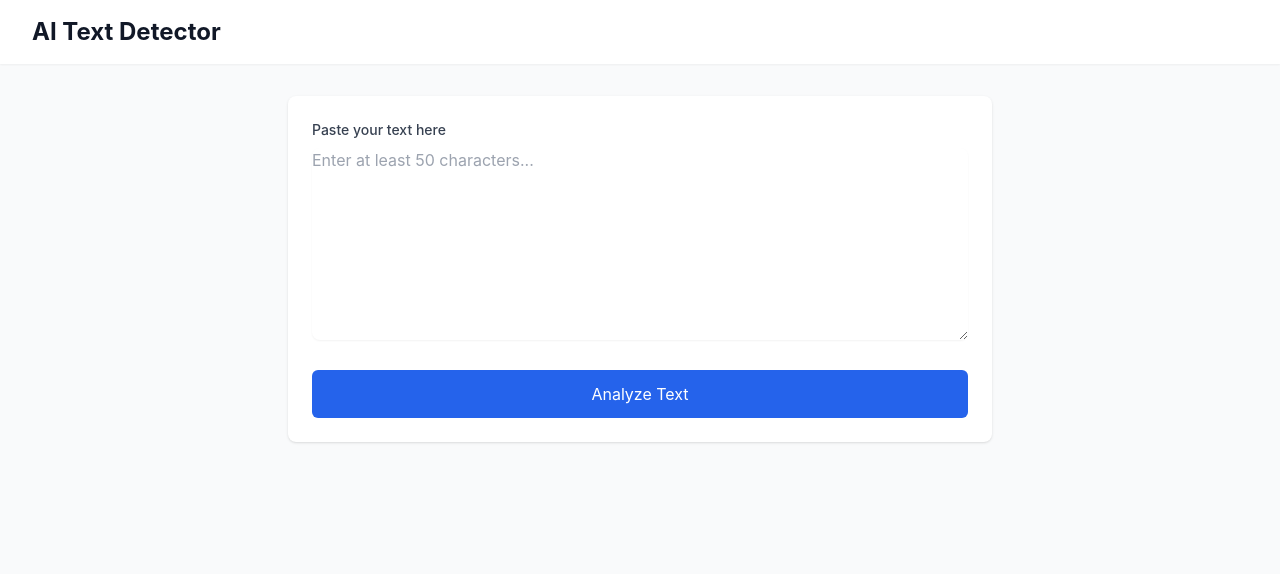
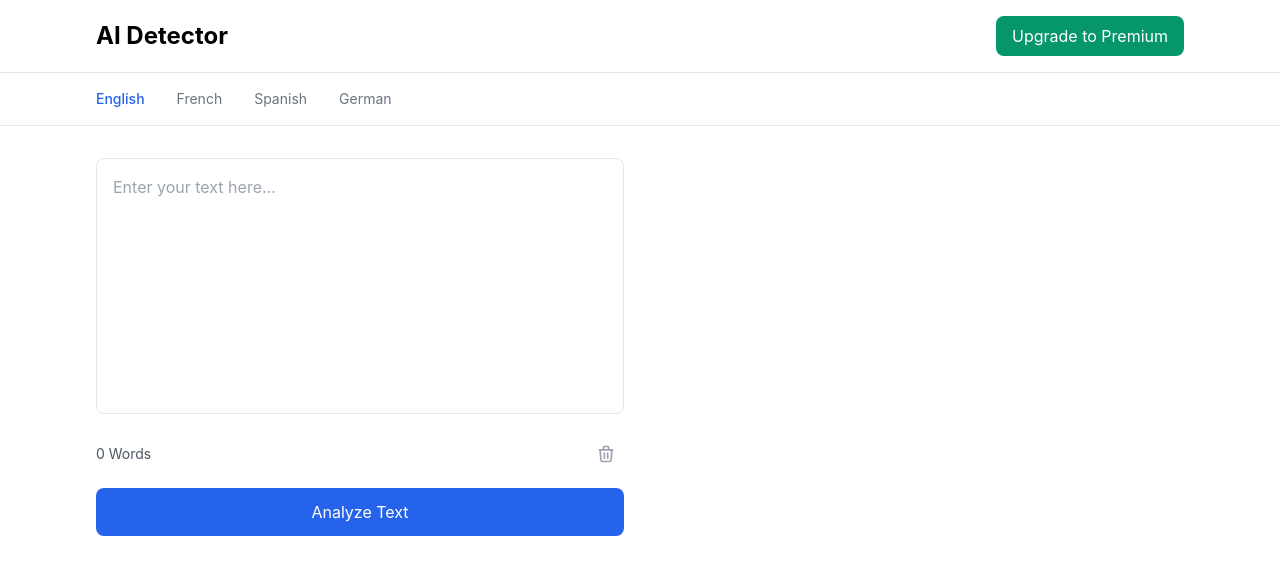
Before and after one commit to MkrisDK/my-website, a React (Create React App) app: page / in a window 1280 px wide. Shown: the top 574 px of the page. Built offline with nearby package versions, Linux system fonts and the light colour scheme; the HTML template or start-up script is replaced by a standard one.

Commit message:
Update App.js

```diff
--- a/src/App.js
+++ b/src/App.js
@@ -3,32 +3,38 @@
 const App = () => {
   const [text, setText] = useState('');
   const [result, setResult] = useState(null);
+  const [language, setLanguage] = useState('English');
 
   const analyzeText = (text) => {
-    // AI Detection Metrics
+    // Enhanced AI Detection Algorithm
     const words = text.toLowerCase().split(/\s+/);
     const sentences = text.split(/[.!?]+/).filter(Boolean);
 
-    // Calculate various indicators
+    // More sophisticated analysis
     const uniqueWords = new Set(words);
     const repetitionScore = (uniqueWords.size / words.length) * 100;
 
     const contractions = (text.match(/\'[a-z]{1,2}\b/g) || []).length;
     const pronouns = (text.match(/\b(I|me|my|mine|we|us|our|ours)\b/gi) || []).length;
-    const naturalScore = ((contractions + pronouns) / words.length) * 100;
+    const naturalScore = ((contractions + pronouns) / words.length) * 200;
 
-    const avgLength = words.length / sentences.length;
-    const complexityScore = avgLength > 10 && avgLength < 25 ? 100 : 50;
+    const transitionWords = (text.match(/\b(however|therefore|furthermore|moreover|consequently)\b/gi) || []).length;
+    const consistencyScore = (transitionWords / sentences.length) * 100;
 
-    // Calculate final score
-    const score = (repetitionScore * 0.4 + naturalScore * 0.3 + complexityScore * 0.3);
+    // Calculate AI probability
+    const aiScore = Math.min(
+      100,
+      Math.round((100 - repetitionScore) * 0.4 + (100 - naturalScore) * 0.3 + consistencyScore * 0.3)
+    );
 
     return {
-      score: Math.min(Math.round(score), 100),
+      aiProbability: aiScore,
+      humanProbability: 100 - aiScore,
+      wordCount: words.length,
       details: {
-        repetition: Math.round(repetitionScore),
-        naturalness: Math.round(naturalScore),
-        complexity: Math.round(complexityScore)
+        aiGenerated: aiScore,
+        humanRefined: Math.round((100 - aiScore) * 0.7),
+        humanWritten: 100 - aiScore
       }
     };
   };
@@ -36,92 +42,141 @@
   const handleSubmit = (e) => {
     e.preventDefault();
     if (text.length < 50) {
-      setResult({ error: "Please enter at least 50 characters for a more accurate analysis" });
+      setResult({ error: "Please enter at least 50 characters for accurate analysis" });
       return;
     }
-    const analysis = analyzeText(text);
-    setResult(analysis);
+    setResult(analyzeText(text));
   };
 
   return (
-    <div className="min-h-screen bg-gray-50">
+    <div className="min-h-screen bg-white">
       {/* Header */}
-      <header className="bg-white shadow-sm">
-        <div className="max-w-7xl mx-auto px-4 py-4 sm:px-6 lg:px-8">
-          <h1 className="text-2xl font-bold text-gray-900">AI Text Detector</h1>
+      <header className="border-b">
+        <div className="max-w-6xl mx-auto px-4 sm:px-6 lg:px-8">
+          <div className="flex justify-between items-center py-4">
+            <h1 className="text-2xl font-bold">AI Detector</h1>
+            <button className="bg-emerald-600 text-white px-4 py-2 rounded-lg hover:bg-emerald-700">
+              Upgrade to Premium
+            </button>
+          </div>
         </div>
       </header>
 
+      {/* Language Selection */}
+      <div className="border-b">
+        <div className="max-w-6xl mx-auto px-4 sm:px-6 lg:px-8">
+          <div className="flex space-x-8 py-4">
+            {['English', 'French', 'Spanish', 'German'].map((lang) => (
+              <button
+                key={lang}
+                onClick={() => setLanguage(lang)}
+                className={`text-sm ${
+                  language === lang
+                    ? 'text-blue-600 font-medium'
+                    : 'text-gray-500 hover:text-gray-700'
+                }`}
+              >
+                {lang}
+              </button>
+            ))}
+          </div>
+        </div>
+      </div>
+
       {/* Main Content */}
-      <main className="max-w-3xl mx-auto px-4 py-8 sm:px-6 lg:px-8">
-        <div className="bg-white shadow rounded-lg p-6">
-          <form onSubmit={handleSubmit} className="space-y-6">
-            <div>
-              <label htmlFor="text-input" className="block text-sm font-medium text-gray-700 mb-2">
-                Paste your text here
-              </label>
+      <main className="max-w-6xl mx-auto px-4 py-8 sm:px-6 lg:px-8">
+        <div className="grid grid-cols-1 lg:grid-cols-2 gap-8">
+          {/* Text Input */}
+          <div>
+            <div className="bg-white rounded-lg">
               <textarea
-                id="text-input"
-                rows={8}
-                className="w-full rounded-lg border-gray-300 shadow-sm focus:border-blue-500 focus:ring-blue-500"
-                placeholder="Enter at least 50 characters..."
+                className="w-full h-64 p-4 text-gray-900 border rounded-lg focus:ring-2 focus:ring-blue-500 resize-none"
+                placeholder="Enter your text here..."
                 value={text}
                 onChange={(e) => setText(e.target.value)}
               />
+              <div className="flex justify-between items-center mt-4">
+                <span className="text-sm text-gray-600">
+                  {text.split(/\s+/).filter(Boolean).length} Words
+                </span>
+                <div className="flex space-x-2">
+                  <button
+                    onClick={() => setText('')}
+                    className="p-2 text-gray-400 hover:text-gray-600"
+                  >
+                    <svg className="w-5 h-5" fill="none" stroke="currentColor" viewBox="0 0 24 24">
+                      <path strokeLinecap="round" strokeLinejoin="round" strokeWidth={2} d="M19 7l-.867 12.142A2 2 0 0116.138 21H7.862a2 2 0 01-1.995-1.858L5 7m5 4v6m4-6v6m1-10V4a1 1 0 00-1-1h-4a1 1 0 00-1 1v3M4 7h16" />
+                    </svg>
+                  </button>
+                </div>
+              </div>
+              <button
+                onClick={handleSubmit}
+                className="w-full mt-4 bg-blue-600 text-white py-3 rounded-lg hover:bg-blue-700"
+              >
+                Analyze Text
+              </button>
             </div>
-            <button
-              type="submit"
-              className="w-full bg-blue-600 text-white py-3 px-4 rounded-md hover:bg-blue-700 focus:outline-none focus:ring-2 focus:ring-offset-2 focus:ring-blue-500"
-            >
-              Analyze Text
-            </button>
-          </form>
+          </div>
 
-          {/* Results Section */}
+          {/* Results */}
           {result && !result.error && (
-            <div className="mt-8 space-y-6">
-              <div className="border-b pb-4">
-                <div className="flex items-center justify-between">
-                  <h2 className="text-xl font-semibold">AI Probability Score</h2>
-                  <span className="text-3xl font-bold text-blue-600">{result.score}%</span>
+            <div className="bg-white rounded-lg p-6">
+              <div className="text-center mb-8">
+                <div className="text-6xl font-bold text-gray-900">
+                  {result.aiProbability}%
                 </div>
-                <p className="mt-2 text-sm text-gray-600">
-                  {result.score > 70
-                    ? "This text shows strong indicators of AI generation."
-                    : result.score > 40
-                    ? "This text shows mixed indicators of human and AI writing."
-                    : "This text shows strong indicators of human writing."}
-                </p>
+                <div className="text-gray-600 mt-2">of text is likely AI</div>
               </div>
 
-              <div className="space-y-4">
-                <h3 className="text-lg font-medium">Analysis Breakdown</h3>
-                <div className="grid gap-4">
-                  <div className="bg-gray-50 p-4 rounded-lg">
-                    <div className="flex justify-between items-center">
-                      <span className="font-medium">Word Repetition</span>
-                      <span>{result.details.repetition}%</span>
-                    </div>
+              <div className="space-y-6">
+                {/* Bar Chart */}
+                <div className="relative h-48">
+                  <div className="absolute inset-0 flex items-end">
+                    <div
+                      className="w-1/2 bg-orange-300"
+                      style={{ height: `${result.aiProbability}%` }}
+                    />
+                    <div
+                      className="w-1/2 bg-gray-200"
+                      style={{ height: `${result.humanProbability}%` }}
+                    />
                   </div>
-                  <div className="bg-gray-50 p-4 rounded-lg">
-                    <div className="flex justify-between items-center">
-                      <span className="font-medium">Natural Language</span>
-                      <span>{result.details.naturalness}%</span>
-                    </div>
+                  <div className="absolute bottom-0 w-full flex justify-around text-sm text-gray-600">
+                    <span>AI</span>
+                    <span>Human</span>
                   </div>
-                  <div className="bg-gray-50 p-4 rounded-lg">
-                    <div className="flex justify-between items-center">
-                      <span className="font-medium">Text Complexity</span>
-                      <span>{result.details.complexity}%</span>
-                    </div>
+                </div>
+
+                {/* Detailed Results */}
+                <div className="space-y-4">
+                  <div className="flex justify-between items-center">
+                    <span>AI-generated</span>
+                    <span className="font-semibold">{result.details.aiGenerated}%</span>
                   </div>
+                  <div className="flex justify-between items-center">
+                    <span>Human-written & AI-refined</span>
+                    <span className="font-semibold">{result.details.humanRefined}%</span>
+                  </div>
+                  <div className="flex justify-between items-center">
+                    <span>Human-written</span>
+                    <span className="font-semibold">{result.details.humanWritten}%</span>
+                  </div>
+                </div>
+
+                {/* Enhance Writing Button */}
+                <div className="bg-green-50 p-4 rounded-lg text-center">
+                  <p className="text-gray-700 mb-2">Enhance your writing in seconds</p>
+                  <button className="text-emerald-600 hover:text-emerald-700 font-medium">
+                    Try Paraphraser
+                  </button>
                 </div>
               </div>
             </div>
           )}
 
           {result?.error && (
-            <div className="mt-4 p-4 bg-red-50 text-red-700 rounded-lg">
+            <div className="bg-red-50 p-4 rounded-lg text-red-700">
               {result.error}
             </div>
           )}
```
